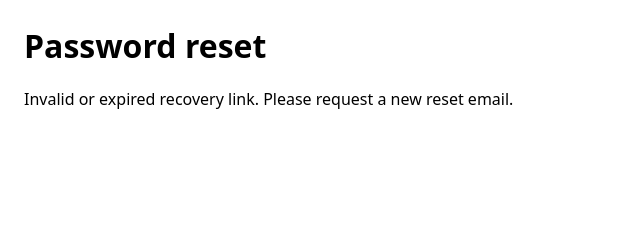
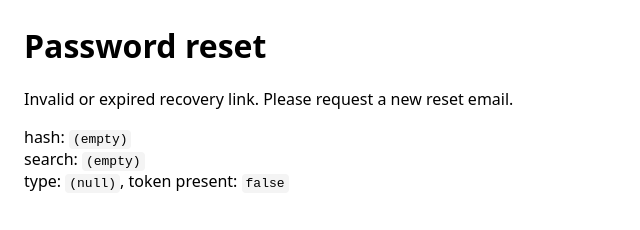
Before and after one commit to khush1705/Careerly-site, a plain HTML site: page recover/index.html in a window 1280 px wide. Shown: the whole page, without its empty margins (0-640 px from the left). Drawn offline with Linux system fonts and the light colour scheme.

Commit message:
Update index.html

```diff
--- a/recover/index.html
+++ b/recover/index.html
@@ -6,29 +6,38 @@
   <title>Password reset</title>
   <style>
     body { font-family: system-ui, sans-serif; margin: 24px; }
-    .hidden { display: none; }
     code { background: #f4f4f4; padding: 2px 4px; border-radius: 4px; }
   </style>
 </head>
 <body>
   <h1>Password reset</h1>
   <p id="status">Processing your link…</p>
+  <p id="debug"></p>
   <script>
     (function () {
+      const dbg = (m) => { document.getElementById('debug').innerHTML = m; };
       try {
-        // Supabase sends tokens in the URL fragment (after #)
         const hash = window.location.hash || "";
-        const params = new URLSearchParams(hash.startsWith("#") ? hash.slice(1) : hash);
+        const search = window.location.search || "";
+        const fromHash = new URLSearchParams(hash.startsWith("#") ? hash.slice(1) : hash);
+        const fromQuery = new URLSearchParams(search.startsWith("?") ? search.slice(1) : search);
 
-        const type = params.get("type");
-        const accessToken = params.get("access_token");
+        // Prefer fragment (Supabase default), fallback to query if some client rewrote it
+        const type = fromHash.get("type") || fromQuery.get("type");
+        const accessToken = fromHash.get("access_token") || fromQuery.get("access_token");
+
+        dbg(
+          "hash: <code>" + (hash || "(empty)") + "</code><br/>" +
+          "search: <code>" + (search || "(empty)") + "</code><br/>" +
+          "type: <code>" + (type || "(null)") + "</code>, token present: <code>" + (!!accessToken) + "</code>"
+        );
 
         if (type === "recovery" && accessToken) {
-          // Forward to your app's deep link. Encode the token safely.
           const url = "careerly://auth-callback?type=recovery&access_token=" + encodeURIComponent(accessToken);
           window.location.replace(url);
         } else {
-          document.getElementById("status").textContent = "Invalid or expired recovery link. Please request a new reset email.";
+          document.getElementById("status").textContent =
+            "Invalid or expired recovery link. Please request a new reset email.";
         }
       } catch (e) {
         document.getElementById("status").textContent = "Error reading recovery link. Please try again.";
```
